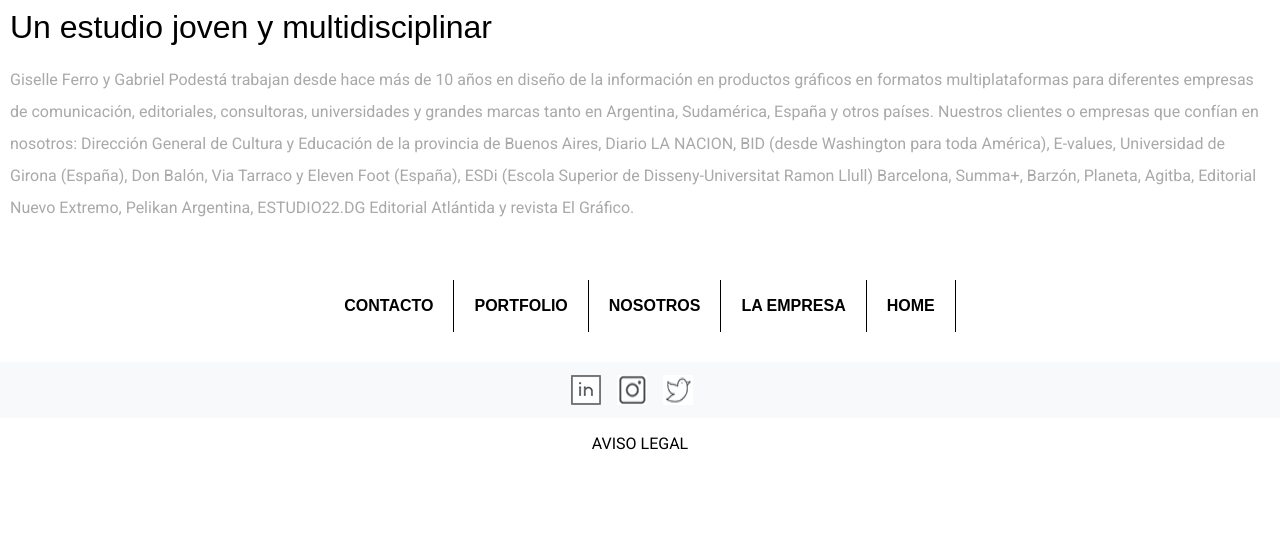
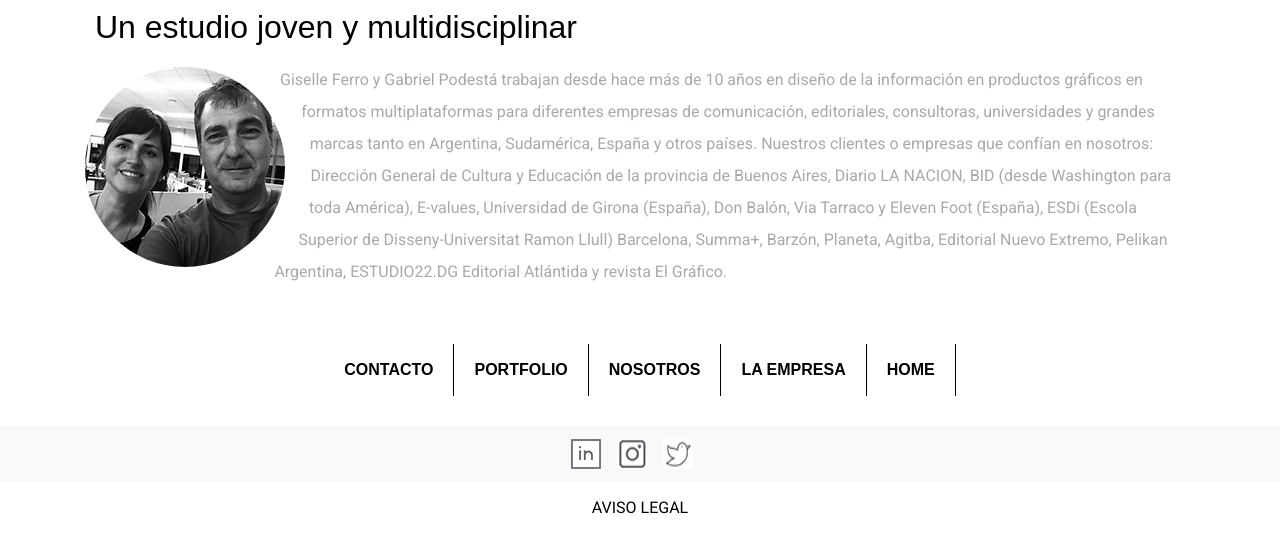
Before and after one commit to gabo3550/entrega_final, a plain HTML site: page laempresa.html in a window 1280 px wide. Shown: the part 1012-1562 px from the top of the page. Before the commit the page ends 1498 px from the top, so only its background shows below. Drawn offline with nearby package versions, Linux system fonts and the light colour scheme.

Commit message:
Add files via upload

```diff
--- a/laempresa.html
+++ b/laempresa.html
@@ -32,16 +32,16 @@
 			  </li>
 		  </ul>
 		</div>
-	  </nav>
+	</nav>
+	<div class="contenedor">
+	<h1>Nuestros clientes y empresas confían en nosotros</h1>
+	</div>
 
 
-</body>
-	</div>
-		<div class="contenedor">
-		<h1>Nuestros clientes y empresas confían en nosotros</h1>
-	</div>
-	<h2 class="tituloparrafo">Un estudio joven y multidisciplinar</h2>
-	<p class="nospresentamos">Giselle Ferro y Gabriel Podestá trabajan desde hace
+	<div class="container">
+		<h2 class="tituloparrafo">Un estudio joven y multidisciplinar</h2>
+		<div class="unCirculo"></div>
+		<p class="nospresentamos">Giselle Ferro y Gabriel Podestá trabajan desde hace
 		más de 10 años en diseño de la información en
 		productos gráficos en formatos multiplataformas para
 		diferentes empresas de comunicación, editoriales,
@@ -56,7 +56,9 @@
 		Ramon Llull) Barcelona, Summa+, Barzón, Planeta,
 		Agitba, Editorial Nuevo Extremo, Pelikan Argentina,
 		ESTUDIO22.DG Editorial Atlántida y revista El Gráfico.</p>
+	</div>
 
+	</body>
 
 	<footer>
 	<div class="menuFooter">
```
